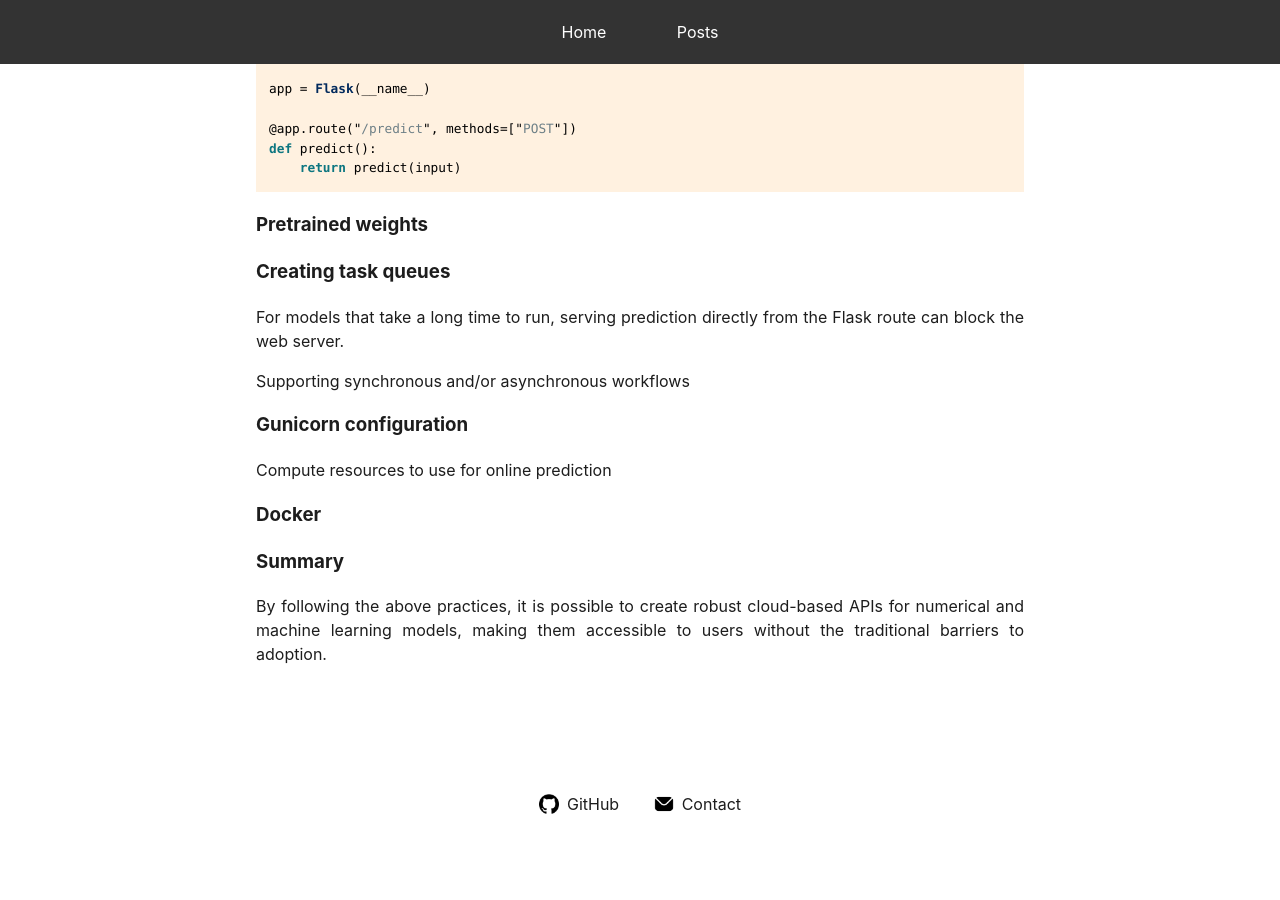
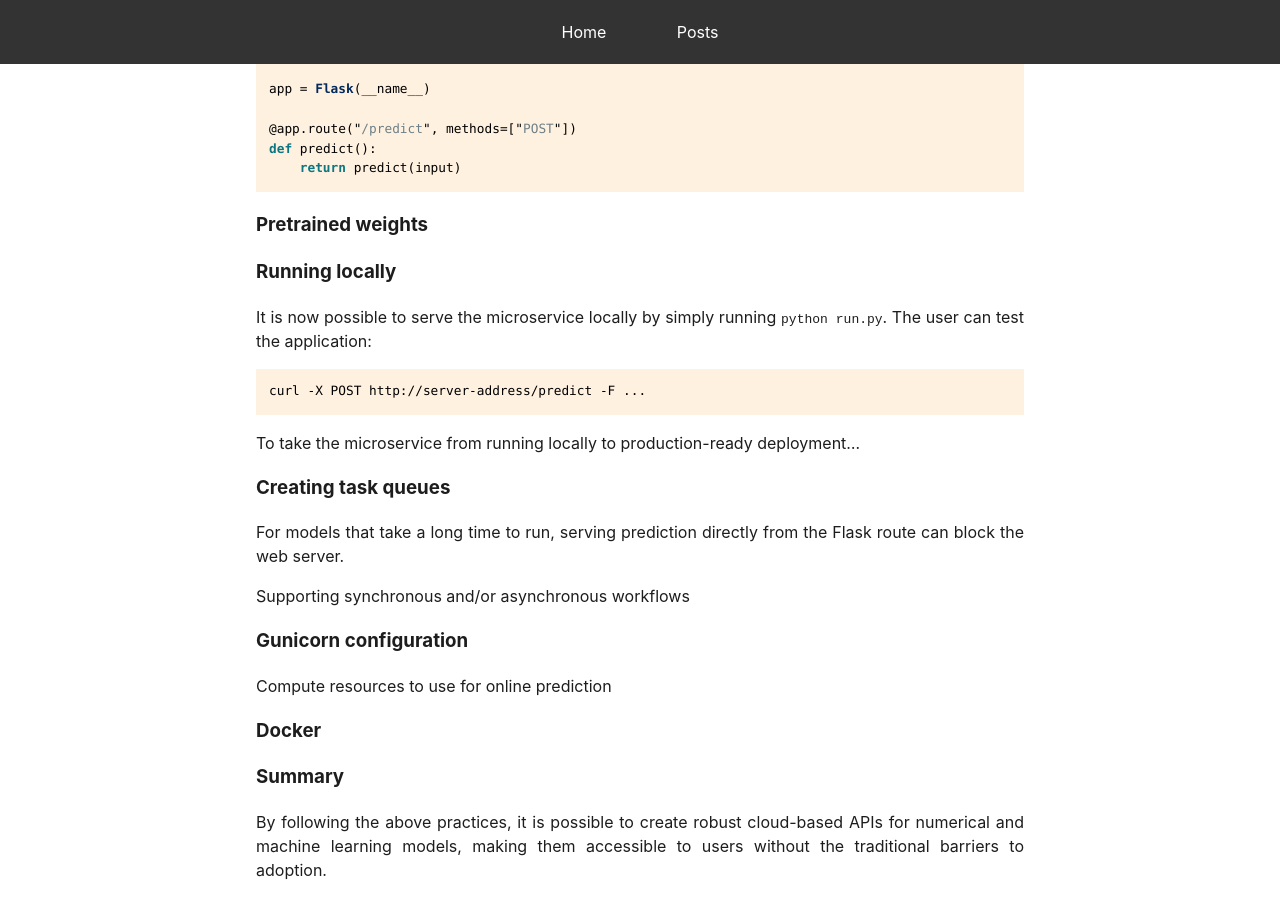
Before and after one commit to mark-hobbs/mark-hobbs.github.io, a Jekyll site: the page built from _posts/2025-04-15-model-deployment.md, in a window 1280 px wide and 900 px high, scrolled down 2156 px. Built offline with Jekyll 4.4.1, drawn with Linux system fonts in a browser that asks for light colours; before the commit the page ends 2986 px from its top, so only the background shows below that.

Commit message:
General updates

````diff
--- a/_posts/2025-04-15-model-deployment.md
+++ b/_posts/2025-04-15-model-deployment.md
@@ -108,6 +108,17 @@ def predict():
 
 ### Pretrained weights
 
+
+### Running locally
+
+It is now possible to serve the microservice locally by simply running `python run.py`. The user can test the application:
+
+```bash
+curl -X POST http://server-address/predict -F ...
+```
+
+To take the microservice from running locally to production-ready deployment...
+
 ### Creating task queues
 
 For models that take a long time to run, serving prediction directly from the Flask route can block the web server.
````
